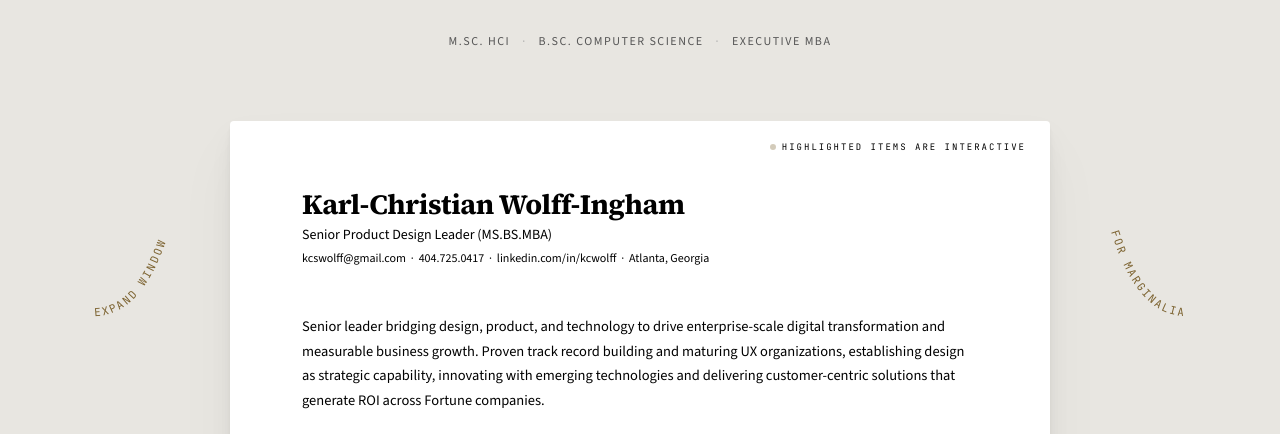
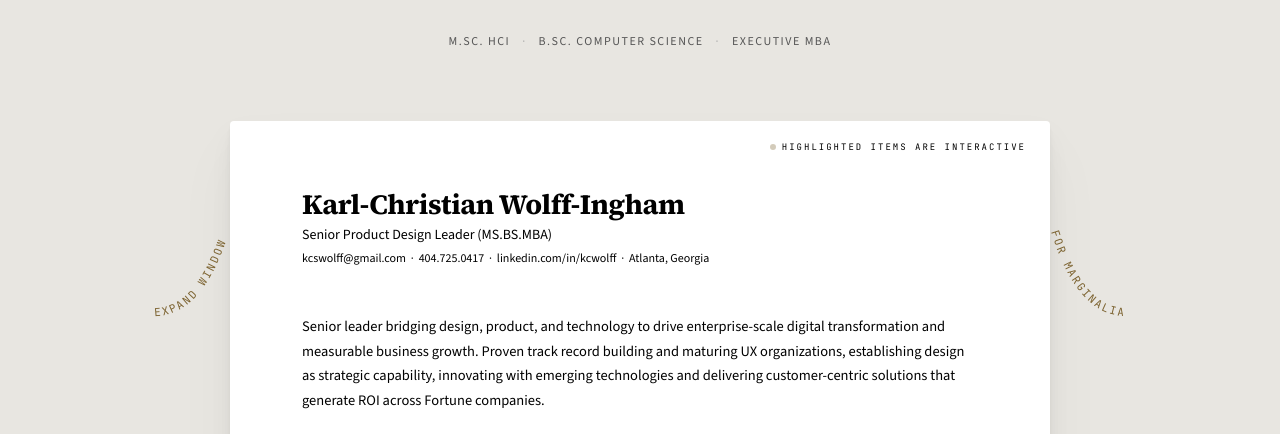
Before and after one commit to wolfyy970/new-astro-kc, an Astro site: page / in a window 1280 px wide. Shown: the part 284-718 px from the top of the page. Built offline with nearby package versions, Linux system fonts and the light colour scheme; Astro itself is replaced by a stand-in of ours.

Commit message:
fix(discovery): adjust SVG margins inward to 360px so text sits flush against the resume container

```diff
--- a/src/styles/global.css
+++ b/src/styles/global.css
@@ -803,26 +803,18 @@
 
 .widen-side.left {
   justify-content: flex-end;
-  margin-right: 460px;
+  margin-right: 360px;
 }
 
 .widen-side.right {
   justify-content: flex-start;
-  margin-left: 460px;
+  margin-left: 360px;
 }
 
 .widen-svg {
   width: 200px;
   height: 400px;
   overflow: visible;
-}
-
-.widen-side.left .widen-svg {
-  margin-right: -20px;
-}
-
-.widen-side.right .widen-svg {
-  margin-left: -20px;
 }
 
 .widen-text {
@@ -856,11 +848,11 @@
 
 @media (max-width: 1459px) and (min-width: 1024px) {
   .widen-side.left {
-    margin-right: 440px;
+    margin-right: 360px;
   }
 
   .widen-side.right {
-    margin-left: 440px;
+    margin-left: 360px;
   }
 }
 
```
